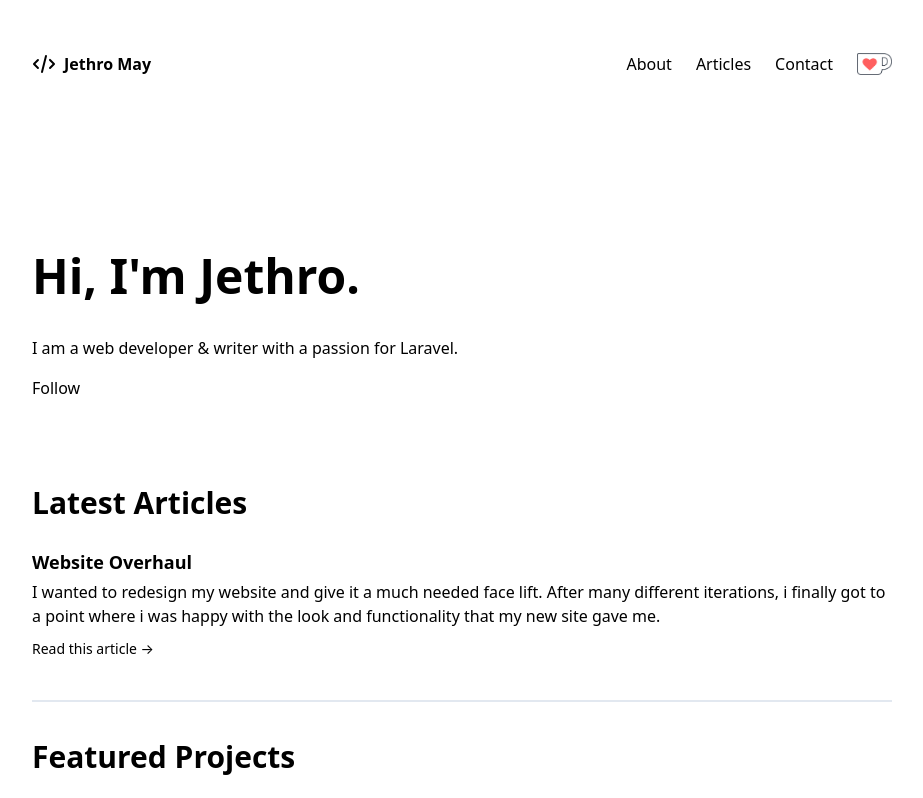
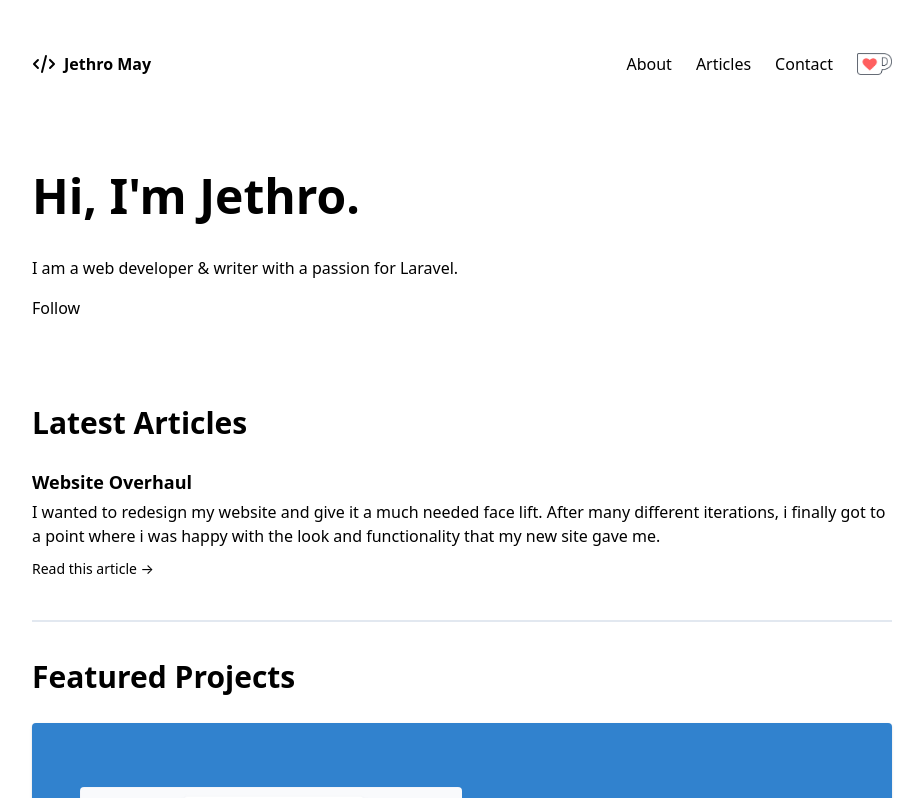
Before and after one commit to jethromay/jethromay.com-old, a Next.js app: page / in a window 1280 px wide. Shown: the top 798 px of the page, without its empty margins (178-1101 px from the left). Built offline with nearby package versions, Linux system fonts and the light colour scheme.

Commit message:
Added MDXProvider and adjustments to layout files

```diff
--- a/components/layouts/article.js
+++ b/components/layouts/article.js
@@ -1,6 +1,8 @@
 import React from "react"
 import Head from "next/dist/next-server/lib/head";
 import config from "../../config/config";
+import Header from "../header";
+import Footer from "../footer";
 
 export default function ArticleLayout({meta, children}) {
     return (
@@ -12,9 +14,15 @@ export default function ArticleLayout({meta, children}) {
                     content={`${config.siteDescription}`}
                 />
             </Head>
-            <article className="md:mt-20 lg:mb-20">
-                {children}
-            </article>
+            <div className="flex flex-col min-h-full">
+                <Header />
+                <main className="container mx-auto xs:px-4 sm:px-4 md:px-4 lg:px-0 md:mt-20 lg:mt-20">
+                    <article className="md:mt-20 lg:mb-20">
+                        {children}
+                    </article>
+                </main>
+                <Footer />
+            </div>
         </div>
     )
 }
--- a/package.json
+++ b/package.json
@@ -7,6 +7,7 @@
   "dependencies": {
     "@fullhuman/postcss-purgecss": "^1.3.0",
     "@mdx-js/loader": "^1.5.1",
+    "@mdx-js/react": "^1.5.1",
     "@next/mdx": "^9.1.2",
     "@zeit/next-css": "^1.0.1",
     "autoprefixer": "^9.7.1",
--- a/pages/_app.js
+++ b/pages/_app.js
@@ -1,5 +1,6 @@
 import React from 'react'
 import App, { Container } from "next/app";
+import {MDXProvider} from '@mdx-js/react'
 import MainLayout from "../components/layouts/main";
 import ArticleLayout from "../components/layouts/article";
 import '../public/css/main.css';
@@ -7,14 +8,19 @@ import '../public/css/main.css';
 export default class MyApp extends App {
     render() {
         const { Component, pageProps } = this.props;
-        const Layout = Component.Layout || ArticleLayout;
 
         return (
-            <MainLayout>
-                <Layout>
+        Component.isIndexPage
+            ? (
+                <MainLayout>
                     <Component {...pageProps} />
-                </Layout>
-            </MainLayout>
+                </MainLayout>
+            )
+            : (
+                <ArticleLayout>
+                    <Component {...pageProps} />
+                </ArticleLayout>
+            )
         )
     }
 }
--- a/pages/index.js
+++ b/pages/index.js
@@ -2,9 +2,9 @@ import React from "react";
 import Articles from "../components/articles";
 import Project from "../components/project";
 import Newsletter from "../components/newsletter";
-import MainLayout from '../components/layouts/main';
 
 export default class Index extends React.Component {
+    static isIndexPage = true;
     render() {
         return (
             <div>
```
Also changed, not shown: 1 other file (tests, documents, lock files or other folders).
